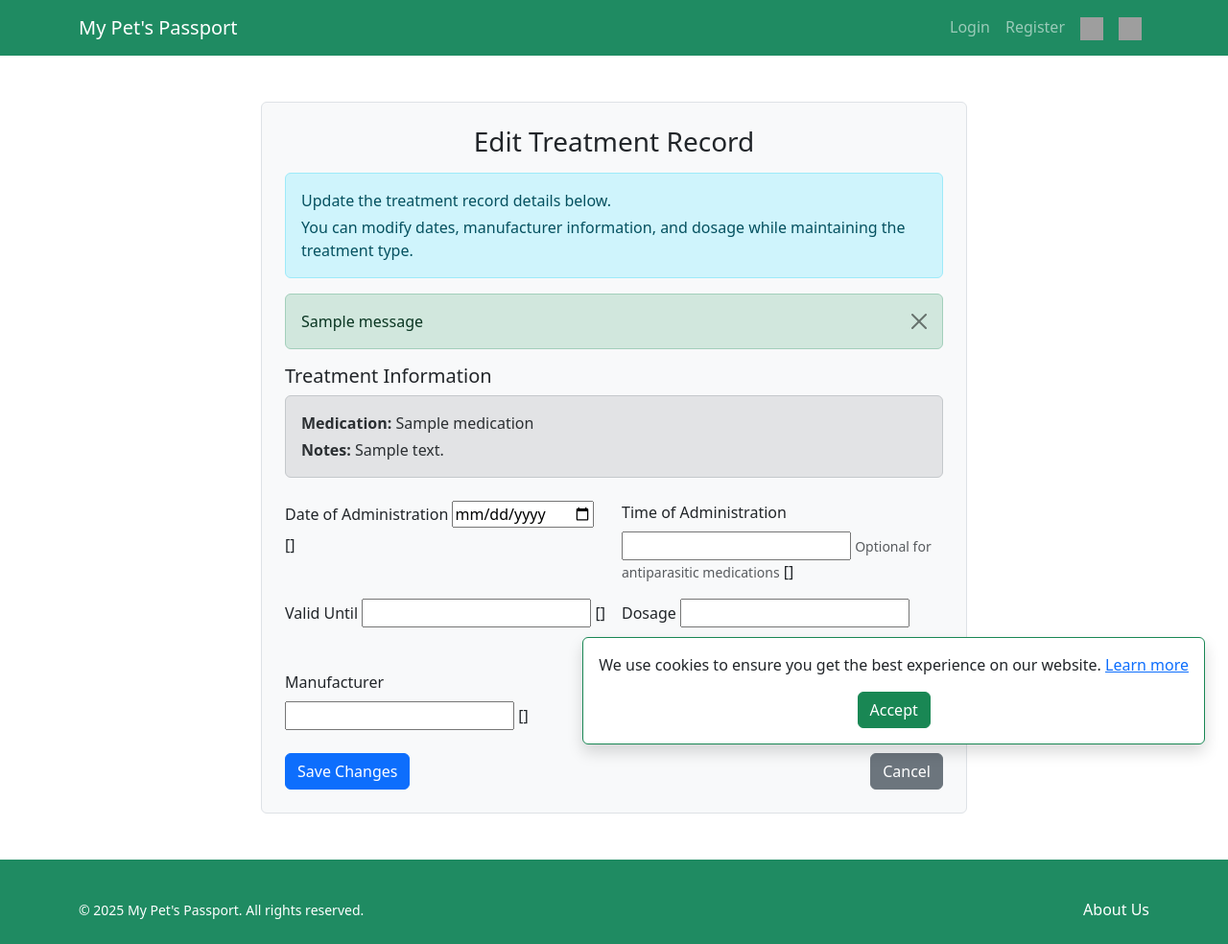
After one commit to StanDobrev11/pet_mvp, a Django app: template templates/records/treatment_record_edit.html in a window 1280 px wide. The commit adds this page. Shown: the whole page at 96% size. Run offline with Django 5.2, Linux system fonts and the light colour scheme; the template is opened without the code that fills it: most values are stand-ins (such as "Sample title", 1, 10 or a date in 2020); one stand-in notice (Sample message) is shown; form fields are guessed from the names that the template uses; some libraries are stand-ins or nearby versions; grey boxes are pictures that could not be loaded.

Commit message:
updated treatment edit options

```diff
--- a/pet_mvp/records/urls.py
+++ b/pet_mvp/records/urls.py
@@ -1,7 +1,8 @@
 from django.urls import path, include
 
 from pet_mvp.records.views import RecordListView, ExaminationDetailsView, VaccineRecordAddView, \
-    StopVaccineAdditionsView, TreatmentRecordAddView, MedicalExaminationReportCreateView, VaccineRecordEditView
+    StopVaccineAdditionsView, TreatmentRecordAddView, MedicalExaminationReportCreateView, VaccineRecordEditView, \
+    TreatmentRecordEditView
 
 urlpatterns = [
     path('', RecordListView.as_view(), name='record-list'),
@@ -12,6 +13,7 @@
              name='vaccine-record-stop'),
     ])),
     path('treatment-records/', include([
+        path('<int:pk>/edit/', TreatmentRecordEditView.as_view(), name='treatment-record-edit'),
         path('add/', TreatmentRecordAddView.as_view(),
              name='treatment-record-add'),
     ])),
--- /dev/null
+++ b/templates/records/treatment_record_edit.html
@@ -0,0 +1,107 @@
+{% extends 'base.html' %}
+{% load widget_tweaks %}
+{% load i18n %}
+{% block content %}
+    <section class="container mt-5">
+        <div class="row justify-content-center">
+            <div class="col-md-8">
+                <div class="p-4 border rounded bg-light">
+                    <h3 class="mb-3 text-center">{% trans "Edit Treatment Record" %}</h3>
+                    <div class="alert alert-info">
+                        <p class="mb-1">{% trans "Update the treatment record details below." %}</p>
+                        <p class="mb-0">{% trans "You can modify dates, manufacturer information, and dosage while maintaining the treatment type." %}</p>
+                    </div>
+
+                    {% if messages %}
+                        <div class="mb-3">
+                            {% for message in messages %}
+                                <div class="alert alert-{{ message.tags }} alert-dismissible fade show" role="alert">
+                                    {{ message }}
+                                    <button type="button" class="btn-close" data-bs-dismiss="alert" aria-label="Close"></button>
+                                </div>
+                            {% endfor %}
+                        </div>
+                    {% endif %}
+
+                    <form action="{% url 'treatment-record-edit' pk=object.pk %}?source={{ source }}&id={{ id }}" method="post">
+                        {% csrf_token %}
+
+                        <!-- Treatment Info (Read-only) -->
+                        <div class="mb-4">
+                            <h5>{% trans "Treatment Information" %}</h5>
+                            <div class="alert alert-secondary">
+                                <p class="mb-1"><strong>{% trans "Medication:" %}</strong> {{ object.medication.name }}</p>
+                                {% if object.medication.notes %}
+                                    <p class="mb-0"><strong>{% trans "Notes:" %}</strong> {{ object.medication.notes }}</p>
+                                {% endif %}
+                                {% if object.medication.is_antiparasite %}
+                                    <p class="mb-0"><em>{% trans "Antiparasitic medication" %}</em></p>
+                                {% endif %}
+                            </div>
+                        </div>
+
+                        <!-- Editable Fields -->
+                        <div class="row g-3">
+                            <div class="col-md-6">
+                                <label for="id_date" class="form-label">{% trans "Date of Administration" %}</label>
+                                {{ form.date|add_class:"form-control" }}
+                                {{ form.date.errors }}
+                            </div>
+
+                            <div class="col-md-6">
+                                <label for="id_time" class="form-label">{% trans "Time of Administration" %}</label>
+                                {{ form.time|add_class:"form-control" }}
+                                <small class="text-muted">{% trans "Optional for antiparasitic medications" %}</small>
+                                {{ form.time.errors }}
+                            </div>
+
+                            <div class="col-md-6">
+                                <label for="id_valid_until" class="form-label">{% trans "Valid Until" %}</label>
+                                {{ form.valid_until|add_class:"form-control" }}
+                                {{ form.valid_until.errors }}
+                            </div>
+
+                            <div class="col-md-6">
+                                <label for="id_dosage" class="form-label">{% trans "Dosage" %}</label>
+                                {{ form.dosage|add_class:"form-control" }}
+                                <small class="text-muted">{% trans "Optional for antiparasitic medications" %}</small>
+                                {{ form.dosage.errors }}
+                            </div>
+
+                            <div class="col-md-6">
+                                <label for="id_manufacturer" class="form-label">{% trans "Manufacturer" %}</label>
+                                {{ form.manufacturer|add_class:"form-control" }}
+                                {{ form.manufacturer.errors }}
+                            </div>
+                        </div>
+
+                        <!-- Hidden field for medication -->
+                        {{ form.medication.as_hidden }}
+
+                        <div class="mt-4 d-flex gap-2 justify-content-between">
+                            <button type="submit" class="btn btn-primary">{% trans "Save Changes" %}</button>
+                            <a href="{% url 'treatment-details' pk=object.pk %}?source={{ source }}&id={{ id }}" class="btn btn-secondary">{% trans "Cancel" %}</a>
+                        </div>
+                    </form>
+                </div>
+            </div>
+        </div>
+    </section>
+
+    <script>
+        // Auto-update valid_until based on medication interval if available
+        const dateInput = document.getElementById('id_date');
+        const validUntilInput = document.getElementById('id_valid_until');
+        const interval = {{ object.medication.recommended_interval_days|default:0 }};
+
+        if (dateInput && validUntilInput && interval) {
+            dateInput.addEventListener('change', function() {
+                if (this.value) {
+                    const selectedDate = new Date(this.value);
+                    selectedDate.setDate(selectedDate.getDate() + interval);
+                    validUntilInput.value = selectedDate.toISOString().split('T')[0];
+                }
+            });
+        }
+    </script>
+{% endblock %}
```
Also changed, not shown: pet_mvp/records/forms.py (+26 -14 lines), pet_mvp/records/views.py (+25 -3 lines), templates/partials/treatment_card.html (+15 -3 lines), tests/records/views/test_treatment_record_views.py (added, +229 -0 lines), tests/records/views/test_vaccine_record_views.py (added, +201 -0 lines).
